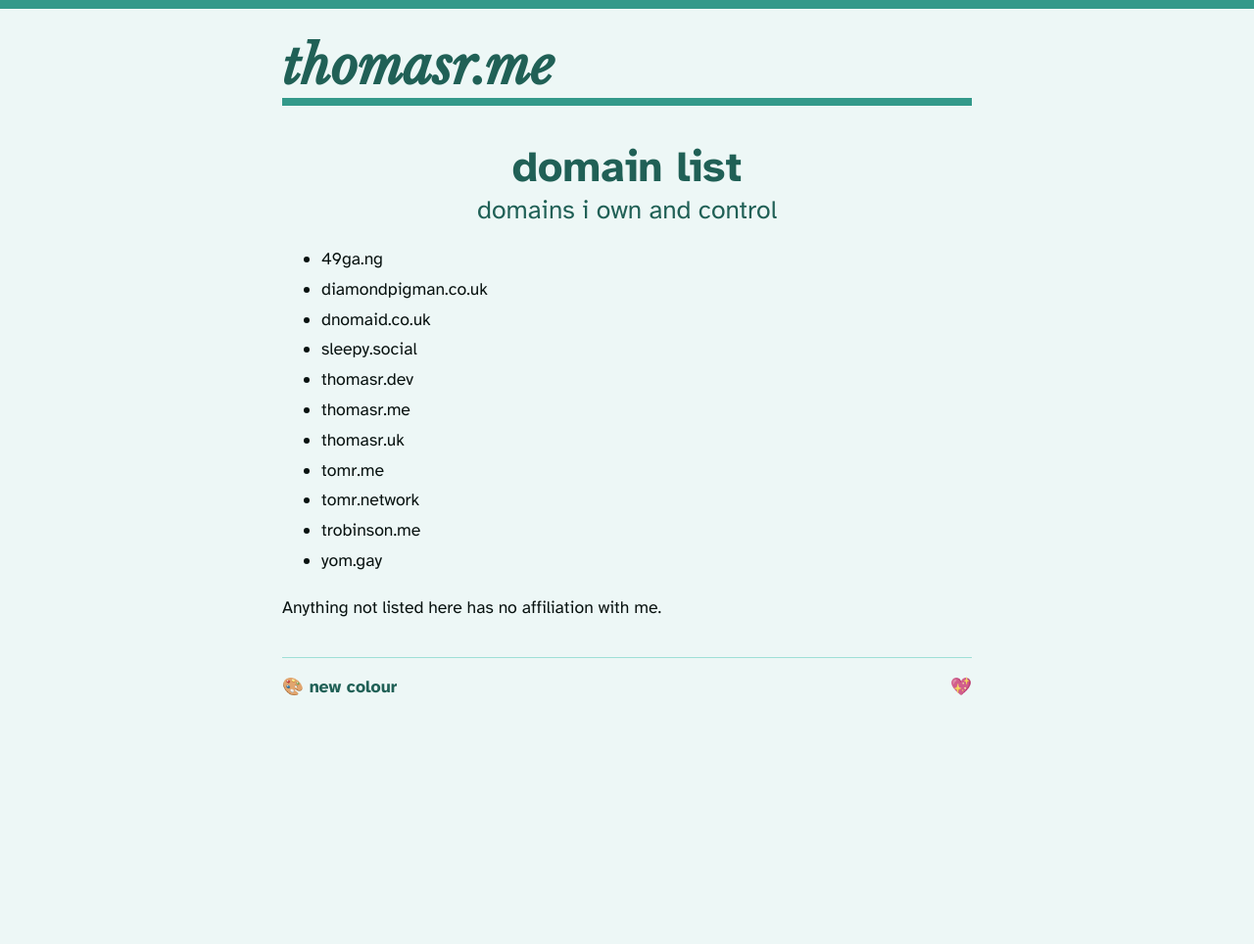
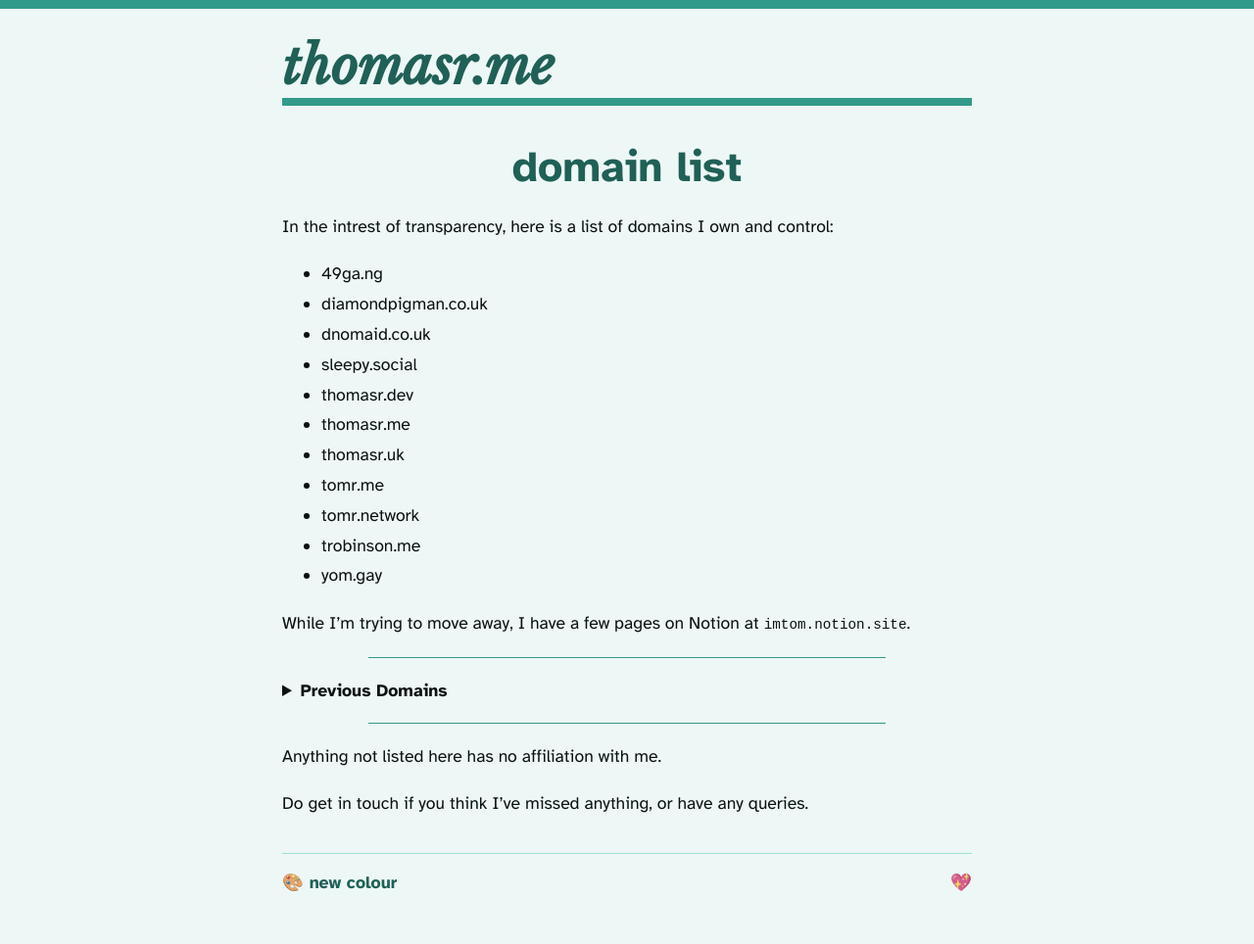
Before and after one commit to t5r7/thomasr.me, a Jekyll site: the page built from pages/domains.md, in a window 1280 px wide. Shown: the whole page at 98% size. Built offline with Jekyll 4.4.1, drawn with Linux system fonts in a browser that asks for light colours; before the commit the page ends 900 px from its top, so only the background shows below that.

Commit message:
add previous domains too

```diff
--- a/pages/domains.md
+++ b/pages/domains.md
@@ -1,10 +1,11 @@
 ---
 layout: default
 title: Domain List
-description: Domains I own and control
 permalink: /domains/
 hidden: true
 ---
+
+In the intrest of transparency, here is a list of domains I own and control:
 
 - 49ga.ng
 - diamondpigman.co.uk
@@ -18,4 +19,27 @@
 - trobinson.me
 - yom.gay
 
+While I'm trying to move away, I have a few pages on Notion at `imtom.notion.site`.
+
+---
+
+<details>
+	<summary>
+		<strong>Previous Domains</strong>
+	</summary>
+	<p>I no longer own these domains and therefore have no control over them:</p>
+
+	<ul>
+		<li>diamondpigman.com</li>
+		<li>fishys.space</li>
+		<li>owouwu.tech</li>
+		<li>thomasr.cymru</li>
+		<li>westmidlandsbus.com</li>
+	</ul>
+</details>
+
+---
+
 Anything not listed here has no affiliation with me.
+
+Do get in touch if you think I've missed anything, or have any queries.
--- a/static/css/_core.scss
+++ b/static/css/_core.scss
@@ -147,3 +147,7 @@
 		}
 	}
 }
+
+summary {
+	cursor: pointer;
+}
```
